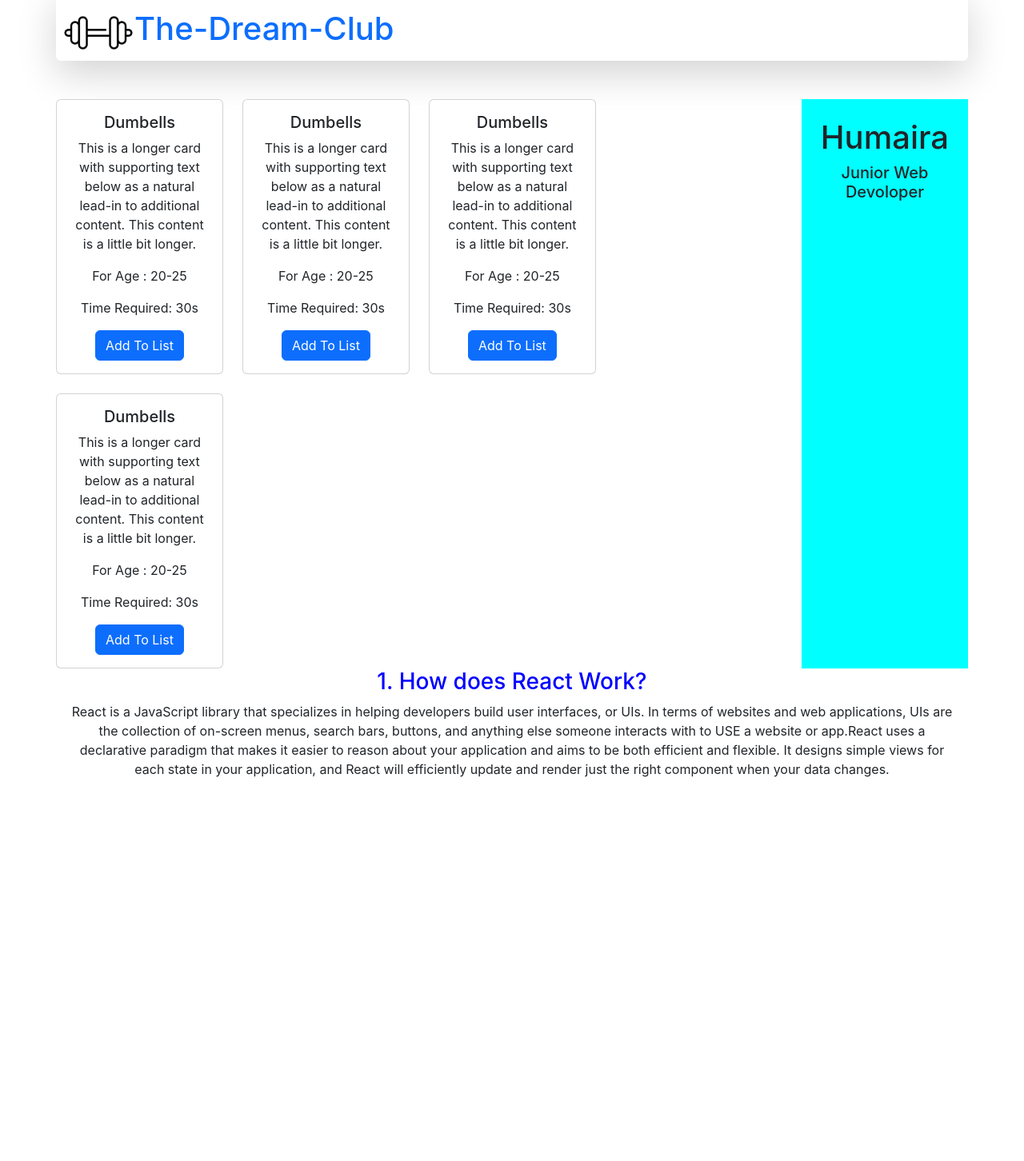
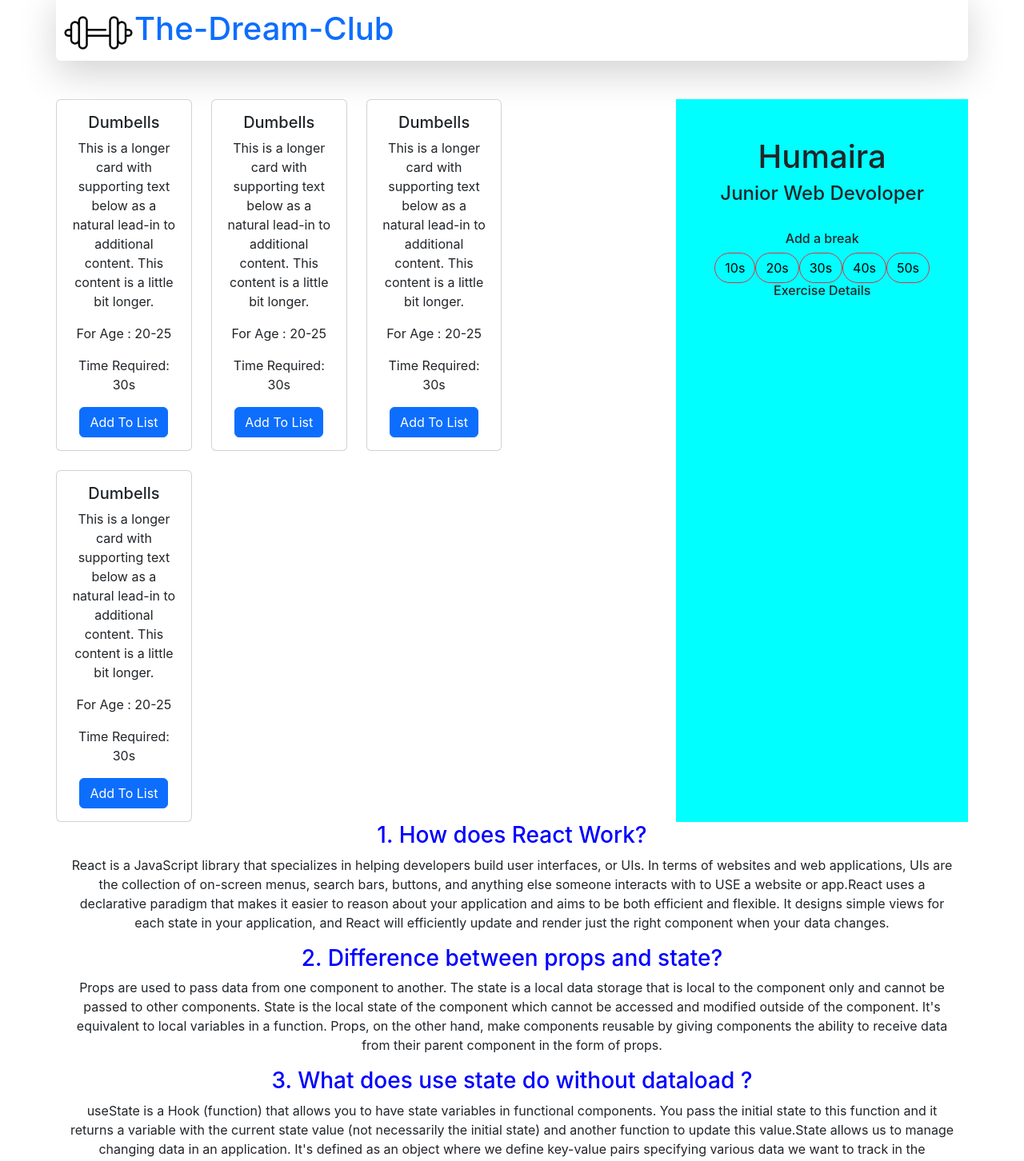
Before and after one commit to HHM-1999/DREAM-CLUB, a React (Create React App) app: page / in a window 1280 px wide. Shown: the part 60-1512 px from the top of the page at 80% size. Before the commit the page ends 1050 px from the top, so only its background shows below. Built offline with nearby package versions, Linux system fonts and the light colour scheme.

Commit message:
3rd commit

```diff
--- a/src/App.js
+++ b/src/App.js
@@ -1,14 +1,25 @@
 import './App.css';
 import Items from './Componants/card/Items';
 import Header from './Componants/Header/Header';
-import Ques from './Componants/questions 1/Ques';
+import Ques1 from './Componants/Question1/Ques1';
+import Ques2 from './Componants/question2/Ques2';
+import Ques3 from './Componants/question3/Ques3';
+
+
 
 function App() {
   return (
     <div className="App">
       <Header></Header>
       <Items></Items>
-      <Ques></Ques>
+      <Ques1></Ques1>
+      <Ques2></Ques2>
+      <Ques3></Ques3>
+
+
+
+
+
     </div>
   );
 }
--- a/src/Componants/questions 1/Ques.js
+++ b/src/Componants/Question1/Ques1.js
@@ -1,7 +1,7 @@
 import React from 'react';
-import './Ques.css';
+import './Ques1.css';
 
-const Ques = () => {
+const Ques1 = () => {
     return (
         <div className='container'>
             <h3>1. How does React Work? </h3>
@@ -10,4 +10,4 @@ const Ques = () => {
     );
 };
 
-export default Ques;
+export default Ques1;
--- a/src/Componants/card/Items.css
+++ b/src/Componants/card/Items.css
@@ -2,6 +2,6 @@
     width: 75%;
 }
 .Drawer{
-    padding:40px;
+
     background-color: aqua;
 }
--- a/src/Componants/card/Items.js
+++ b/src/Componants/card/Items.js
@@ -62,9 +62,21 @@ const Items = () => {
   </div>
             </div>
 
-          <div className='Drawer p-4 mt-0'>
+          <div className='Drawer p-5 mt-0'>
                 <h1>Humaira</h1>
-                <h5>Junior Web Devoloper</h5>
+                <h4>Junior Web Devoloper</h4>
+                <br>
+                </br>
+                <h6>Add a break</h6>
+                <div className='d-flex g-4'>
+                    <button className='btn btn-outline-danger text-black rounded-5'>10s</button>
+                    <button className='btn btn-outline-danger text-black rounded-5'>20s</button>
+                    <button className='btn btn-outline-danger text-black rounded-5'>30s</button>
+                    <button className='btn btn-outline-danger text-black rounded-5'>40s</button>
+                    <button className='btn btn-outline-danger text-black rounded-5'>50s</button>
+                </div>
+                <h6>Exercise Details</h6>
+                <div></div>
 
             </div>
 
--- /dev/null
+++ b/src/Componants/question2/Ques2.css
@@ -0,0 +1,6 @@
+.container{
+    text-align: center;
+}
+.container h3{
+    color:blue;
+}
--- /dev/null
+++ b/src/Componants/question2/Ques2.js
@@ -0,0 +1,13 @@
+import React from 'react';
+import './Ques2.css';
+
+const Ques2 = () => {
+    return (
+        <div className='container'>
+        <h3>2. Difference between props and state? </h3>
+            <p>Props are used to pass data from one component to another. The state is a local data storage that is local to the component only and cannot be passed to other components. State is the local state of the component which cannot be accessed and modified outside of the component. It's equivalent to local variables in a function. Props, on the other hand, make components reusable by giving components the ability to receive data from their parent component in the form of props.</p>
+        </div>
+    );
+};
+
+export default Ques2;
--- /dev/null
+++ b/src/Componants/question3/Ques3.css
@@ -0,0 +1,6 @@
+.container{
+    text-align: center;
+}
+.container h3{
+    color: blue;
+}
--- /dev/null
+++ b/src/Componants/question3/Ques3.js
@@ -0,0 +1,13 @@
+import React from 'react';
+import './Ques3.css';
+
+const Ques3 = () => {
+    return (
+        <div className='container'>
+              <h3>3. What does use state do without dataload ? </h3>
+            <p>useState is a Hook (function) that allows you to have state variables in functional components. You pass the initial state to this function and it returns a variable with the current state value (not necessarily the initial state) and another function to update this value.State allows us to manage changing data in an application. It's defined as an object where we define key-value pairs specifying various data we want to track in the application. In React, all the code we write is defined inside a component.</p>
+        </div>
+    );
+};
+
+export default Ques3;
```
Also changed, not shown: src/Componants/Question1/Ques1.css (line endings or trailing spaces).
